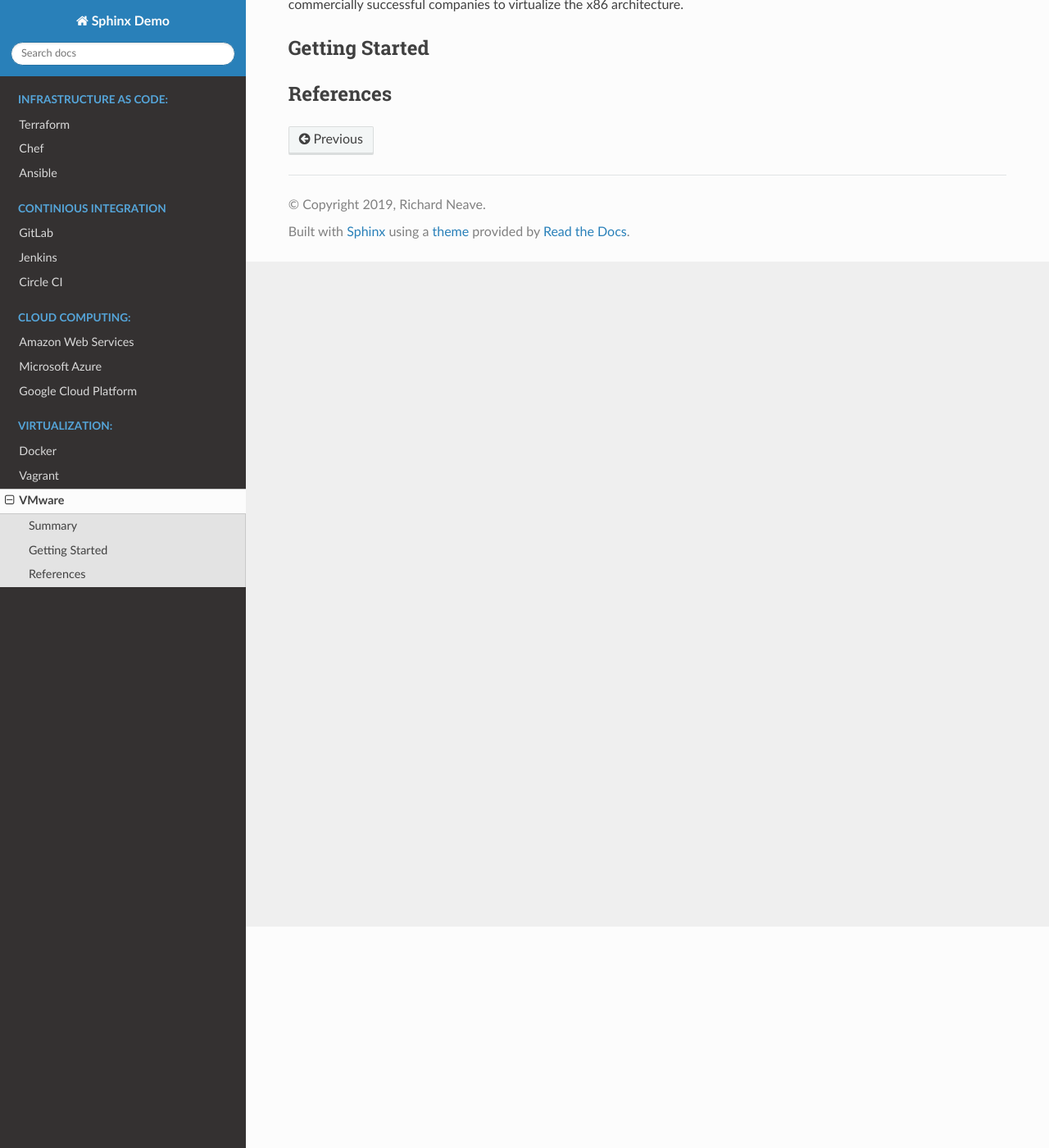
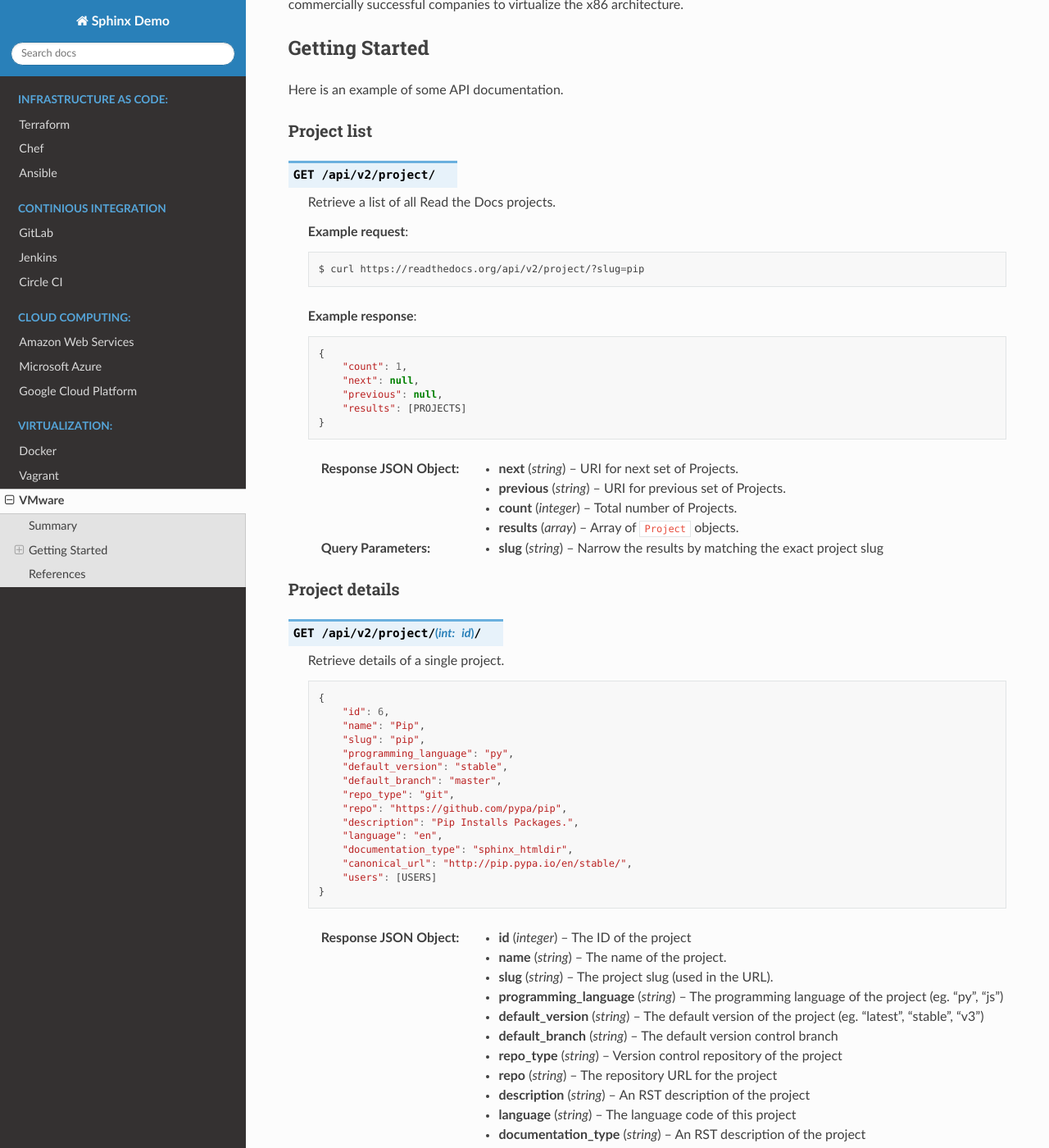
Before and after one commit to 7wmr/sphinx-demo, a Sphinx documentation site: the page built from docs/source/virtual/vmware/vmware.rst, in a window 1280 px wide and 1400 px high, scrolled down 270 px. Shown: the whole window at 82% size. Built offline with Sphinx 7.4.7 and the Read the Docs theme 2.0.0, drawn with Linux system fonts in a browser that asks for light colours; comment, search, counter and statistics services are not loaded; some of the changed text lies outside the part shown.

Commit message:
HTTP DOCS
- add extension for http
- sample documentation for http APIs

```diff
--- a/README.rst
+++ b/README.rst
@@ -16,6 +16,11 @@
 
    $ pip install sphinx-rtd-theme
 
+Install the HTTP domain extension.
+
+.. code:: bash
+
+   $ pip install sphinxcontrib-httpdomain
 
 Configuration
 ---------------------------
--- a/docs/source/conf.py
+++ b/docs/source/conf.py
@@ -31,7 +31,8 @@
 # extensions coming with Sphinx (named 'sphinx.ext.*') or your custom
 # ones.
 extensions = [
-    'sphinx.ext.todo'
+    'sphinx.ext.todo',
+    'sphinxcontrib.httpdomain'
 ]
 
 # Add any paths that contain templates here, relative to this directory.
--- a/docs/source/virtual/vmware/vmware.rst
+++ b/docs/source/virtual/vmware/vmware.rst
@@ -14,6 +14,96 @@
 Getting Started
 --------------------------
 
+Here is an example of some API documentation.
+
+Project list
+++++++++++++
+
+.. http:get::  /api/v2/project/
+
+    Retrieve a list of all Read the Docs projects.
+
+    **Example request**:
+
+    .. code:: bash
+
+       $ curl https://readthedocs.org/api/v2/project/?slug=pip
+
+    **Example response**:
+
+    .. sourcecode:: js
+
+        {
+            "count": 1,
+            "next": null,
+            "previous": null,
+            "results": [PROJECTS]
+        }
+
+    :>json string next: URI for next set of Projects.
+    :>json string previous: URI for previous set of Projects.
+    :>json integer count: Total number of Projects.
+    :>json array results: Array of ``Project`` objects.
+
+    :query string slug: Narrow the results by matching the exact project slug
+
+Project details
++++++++++++++++
+
+.. http:get::  /api/v2/project/(int:id)/
+
+    Retrieve details of a single project.
+
+    .. sourcecode:: js
+
+        {
+            "id": 6,
+            "name": "Pip",
+            "slug": "pip",
+            "programming_language": "py",
+            "default_version": "stable",
+            "default_branch": "master",
+            "repo_type": "git",
+            "repo": "https://github.com/pypa/pip",
+            "description": "Pip Installs Packages.",
+            "language": "en",
+            "documentation_type": "sphinx_htmldir",
+            "canonical_url": "http://pip.pypa.io/en/stable/",
+            "users": [USERS]
+        }
+
+
+    :>json integer id: The ID of the project
+    :>json string name: The name of the project.
+    :>json string slug: The project slug (used in the URL).
+    :>json string programming_language: The programming language of the project (eg. "py", "js")
+    :>json string default_version: The default version of the project (eg. "latest", "stable", "v3")
+    :>json string default_branch: The default version control branch
+    :>json string repo_type: Version control repository of the project
+    :>json string repo: The repository URL for the project
+    :>json string description: An RST description of the project
+    :>json string language: The language code of this project
+    :>json string documentation_type: An RST description of the project
+    :>json string canonical_url: The canonical URL of the default docs
+    :>json array users: Array of ``User`` IDs who are maintainers of the project.
+
+    :statuscode 200: no error
+    :statuscode 404: There is no ``Project`` with this ID
+
+Project versions
+++++++++++++++++
+
+.. http:get::  /api/v2/project/(int:id)/active_versions/
+
+    Retrieve a list of active versions (eg. "latest", "stable", "v1.x") for a single project.
+
+    .. sourcecode:: js
+
+        {
+            "versions": [VERSION, VERSION, ...]
+        }
+
+    :>json array versions: Version objects for the given ``Project``
 
 References
 --------------------------
```
